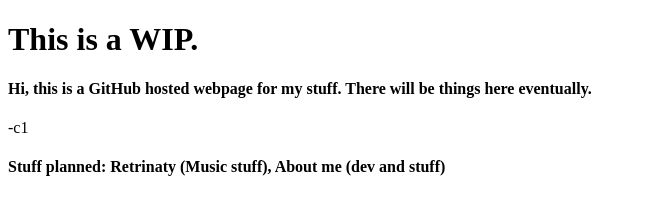
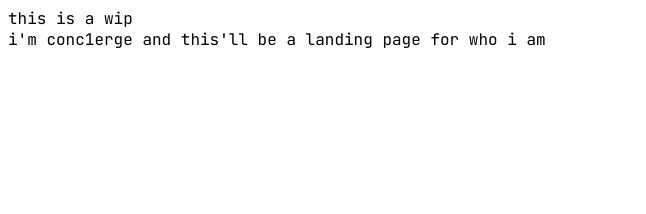
Before and after one commit to conc1erge/sitec1erge, a plain HTML site: page index.html in a window 1280 px wide. Shown: the whole page, without its empty margins (0-646 px from the left). Drawn offline with Linux system fonts and the light colour scheme; a web font is replaced by a local one.

Commit message:
learned about css, but wth?

```diff
--- a/index.html
+++ b/index.html
@@ -1,14 +1,21 @@
 <!DOCTYPE html>
+<head>
+<html lang="en">
+<meta name="viewport" content="width=device-width, initial-scale=1">
+<meta charset="UTF-8">
+    <style>
+    @import url('https://fonts.googleapis.com/css2?family=Afacad:ital,wght@0,400..700;1,400..700&family=DM+Sans:ital,opsz,wght@0,9..40,100..1000;1,9..40,100..1000&family=JetBrains+Mono:ital,wght@0,100..800;1,100..800&display=swap');
+    </style>
+<link rel="stylesheet" href="./stylesheet.css">
+</head>
+<!-- dont screw with stuff back here -->
 
-<html>
     <body>
-        <h1>This is a WIP.</h1>
-        <h4>Hi, this is a GitHub hosted webpage for my stuff.
-        There will be things here eventually.</h4>
-        <p>-c1</p>
-
-        <h4>Stuff planned:
-        Retrinaty (Music stuff),
-        About me (dev and stuff)</h4>
+        <div class="header">
+            <a>this is a wip</a>
+        </div>
+        <div class="mainbody">
+            <a>i'm conc1erge and this'll be a landing page for who i am</a>
+        </div>
     </body>
 </html>
--- /dev/null
+++ b/stylesheet.css
@@ -0,0 +1,14 @@
+:root {
+    font-family: "JetBrains Mono", monospace;
+    --c1-orange: #ff5100;
+    --c1-cyan: #006eff;
+    --bg-main: #222222;
+    --bg-main-transp: #272727b6;
+    --bg-alt: #414141;
+    --bg-alt-transp: #53535393;
+    --selectioncolor: #ff3e5e7a;
+}
+
+::selection {
+    background-color: var(--selectioncolor);
+}
```
